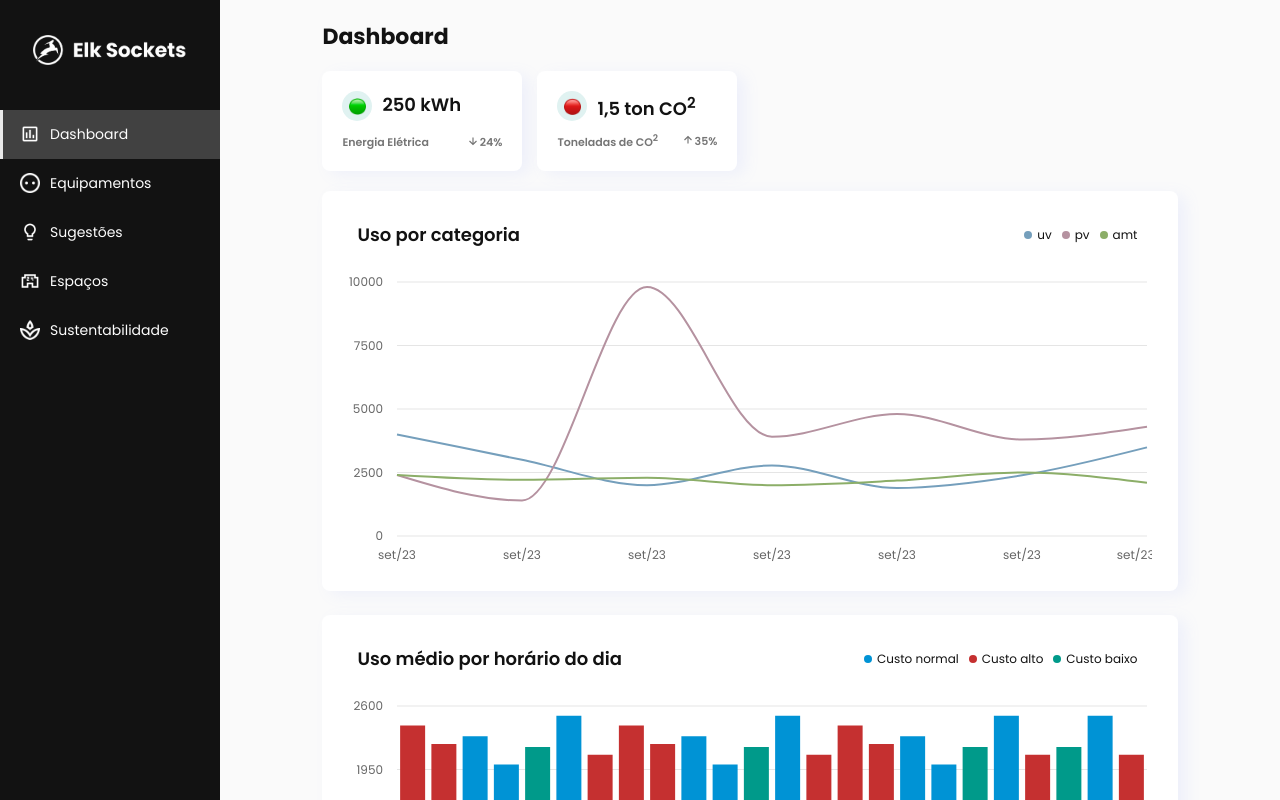
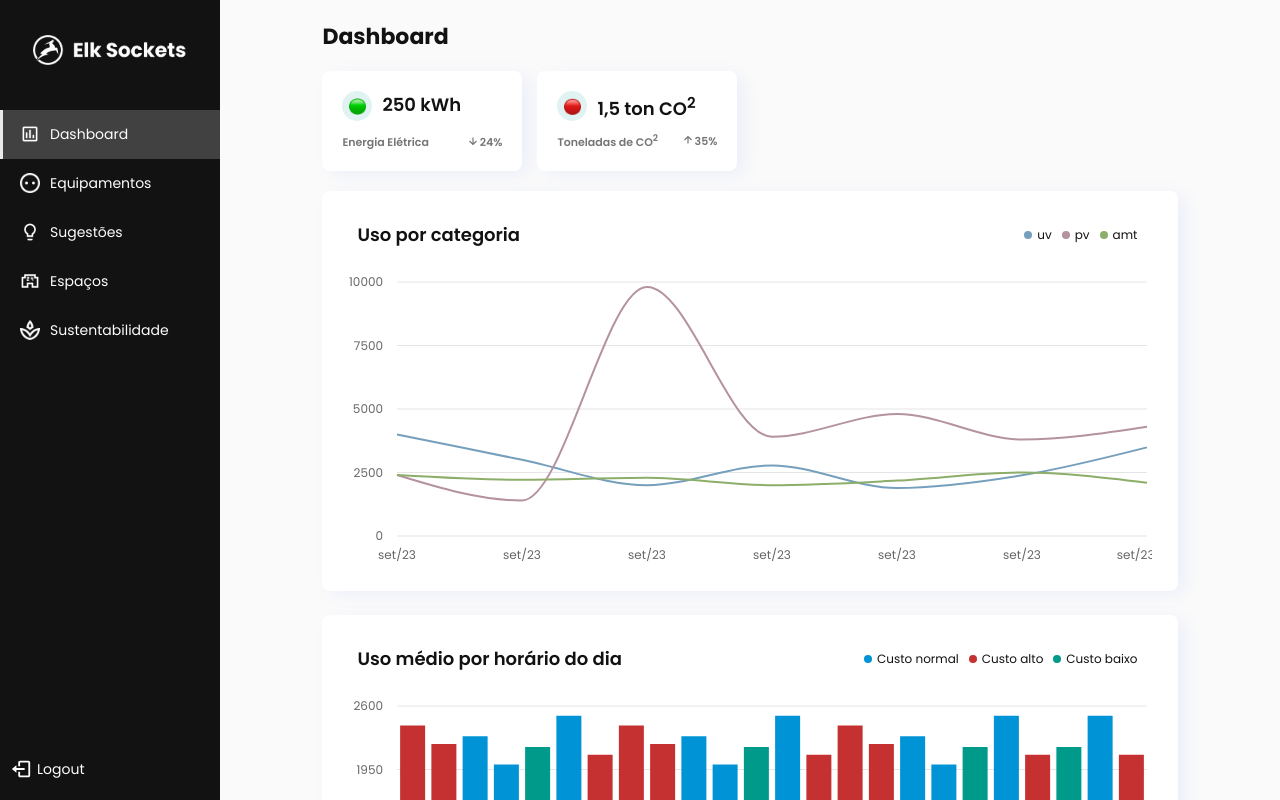
Before and after one commit to marianaserrao/elk-front, a React (Create React App) app: page /dashboard in a window 1280 px wide. Shown: the top 800 px of the page. Built offline with nearby package versions, Linux system fonts and the light colour scheme; sample sign-in values are in the browser's storage.

Commit message:
add logout

```diff
--- a/src/components/Layout/Navbar/index.tsx
+++ b/src/components/Layout/Navbar/index.tsx
@@ -1,27 +1,38 @@
-import React from 'react';
+import React, { useCallback } from 'react';
+import {BiLogOut} from 'react-icons/bi'
+import { useTheme } from 'styled-components';
 
 import { privateRoutes } from '../../../routes/routes';
-import Navtab from './tab';
+import { useAuth } from '../../../hooks/auth';
 
-import {
-  Container,
-  Content,
-  Logo,
-} from './styles';
+import Navtab from './Tab';
+
+import * as S from './styles';
 
 const Navbar: React.FC = () => {
+  const {logout}=useAuth()
+  const {colors} = useTheme();
+
+  const handleLogout = useCallback((event: any)=>{
+    event.preventDefault();
+    logout();
+  },[])
 
   return (
-    <Container>
-      <Content>
-        <Logo/>
+    <S.Container>
+      <S.Content>
+        <S.Logo/>
         {
           privateRoutes.map((route, index) => (
             <Navtab key={index} route={route}/>
             ))
         }
-      </Content>
-    </Container>
+        <S.LogoutButton onClick={handleLogout}>
+          <BiLogOut size={22} color={colors.light}/>
+          Logout
+        </S.LogoutButton>
+      </S.Content>
+    </S.Container>
   );
 }
 
--- a/src/components/Layout/Navbar/styles.ts
+++ b/src/components/Layout/Navbar/styles.ts
@@ -15,6 +15,8 @@ export const Container = styled.div`
 export const Content = styled.div`
   width: inherit;
   position: fixed;
+
+  height:100vh;
 `;
 
 export const Logo = styled.div`
@@ -63,3 +65,22 @@ img{
   position: relative;
 }
 `;
+
+export const LogoutButton = styled.button`
+  display: flex;
+  align-items: center;
+
+  position:absolute;
+  bottom: 0;
+
+  background-color:transparent ;
+  text-decoration:none ;
+  border:none ;
+
+  gap: 5px;
+
+  color: ${({theme})=>theme.colors.light};
+  font-size: 14px;;
+
+  margin: 20px 10px;
+`;
--- a/src/routes/index.tsx
+++ b/src/routes/index.tsx
@@ -34,7 +34,7 @@ const Routes: React.FC = () => {
       </Route>
 
       {/* catch all for unexisting endpoints */}
-      <Route path="*" element={<Navigate to='/login'/>} />
+      <Route path="*" element={<Navigate to='/home'/>} />
     </ReactRoutes>
 
 
```
Also changed, not shown: src/assets/icons/sugestions.png (deleted), 1 other file (tests, documents, lock files or other folders).
